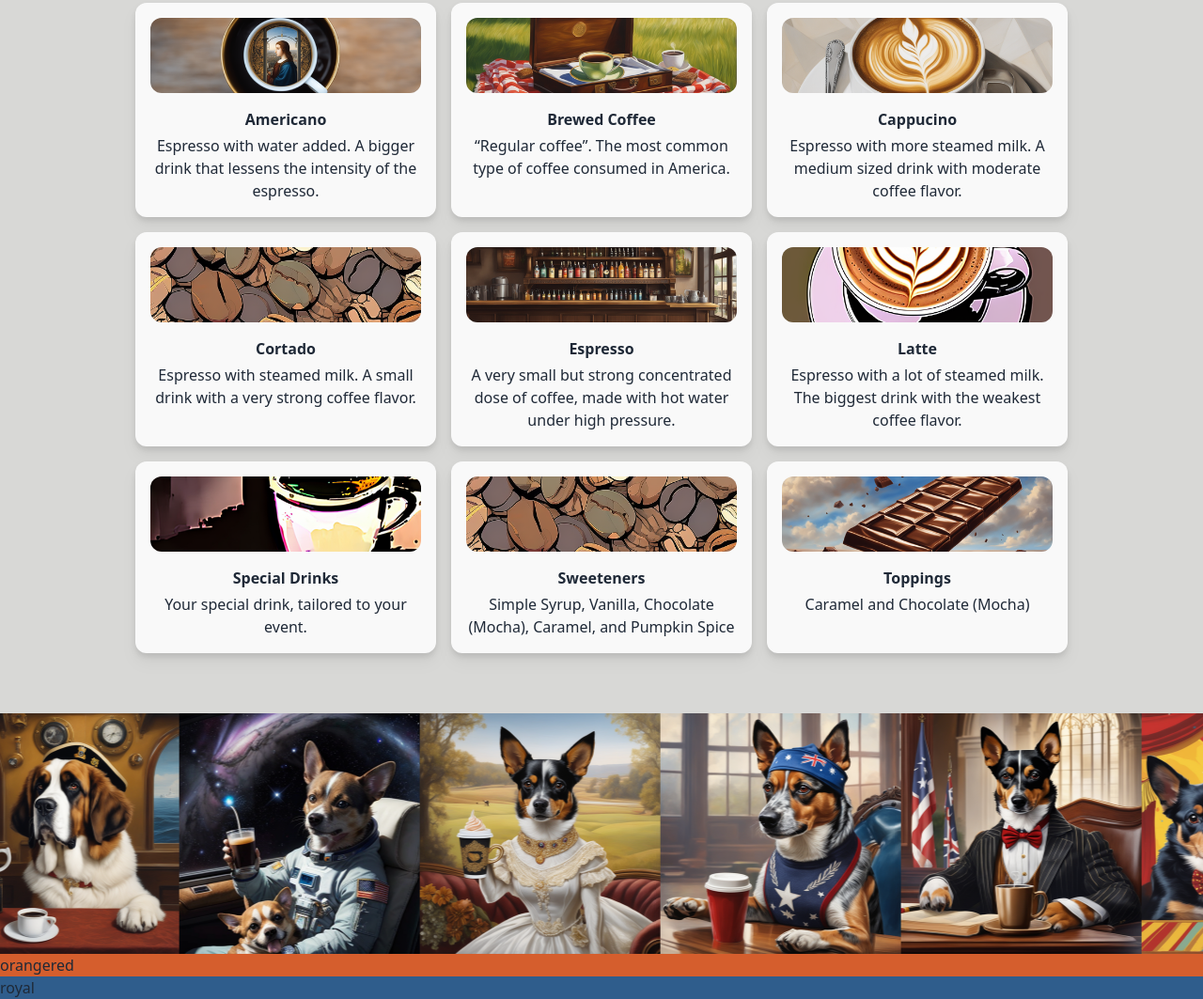
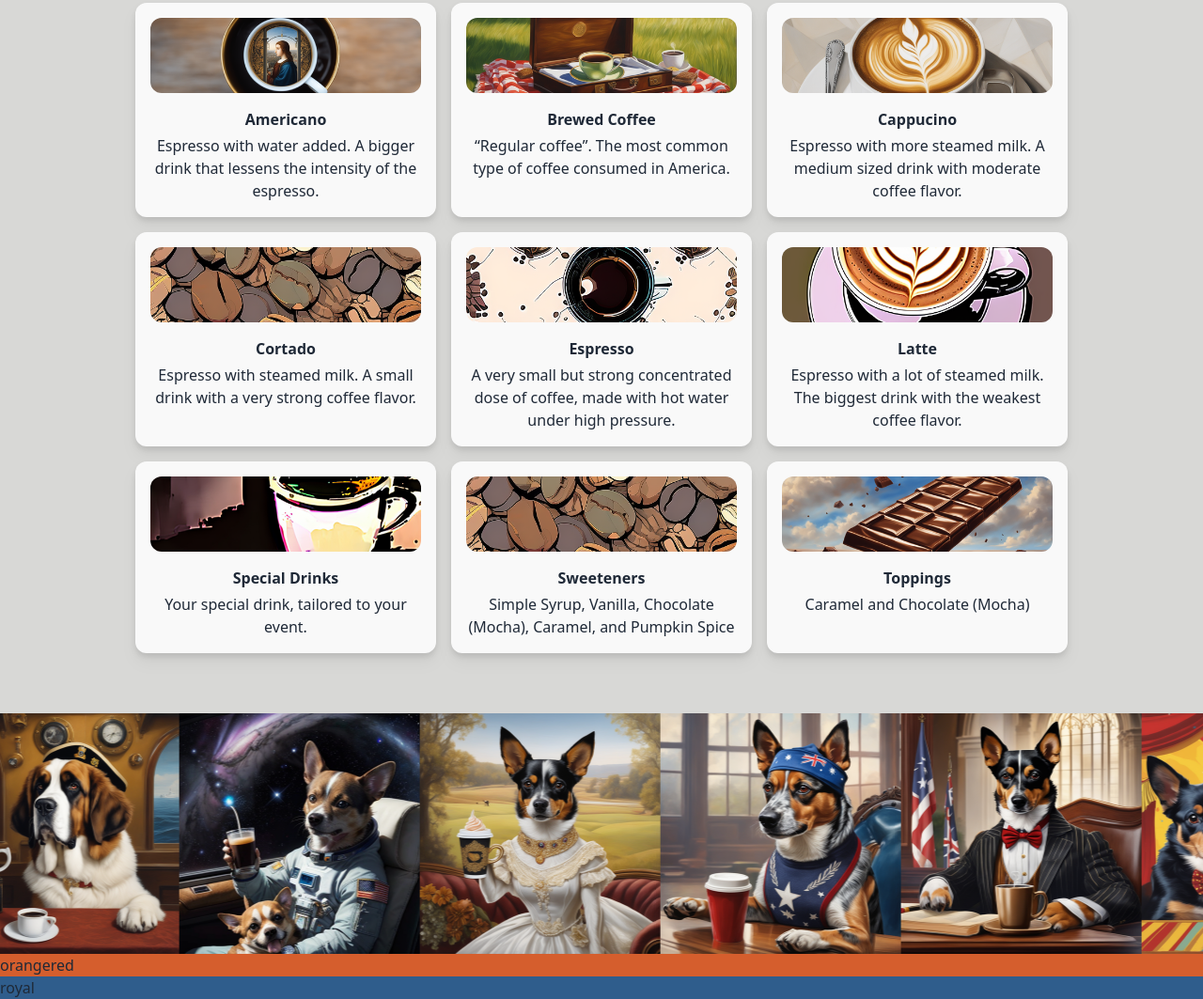
Before and after one commit to AndrewB-S/SYBCoffee, an Astro site: page / in a window 1280 px wide. Shown: the part 981-2044 px from the top of the page at 94% size. Built offline with nearby package versions, Linux system fonts and the light colour scheme; Astro itself is replaced by a stand-in of ours.

Commit message:
Update Drinks “espresso”

```diff
--- a/src/content/drinks/espresso.md
+++ b/src/content/drinks/espresso.md
@@ -1,6 +1,6 @@
 ---
 title: Espresso
-image: _astro/renaissance-style-painting-of-monin-syrup-pumps-with-no-label-close-up-in-the-back-of-the-coffee-s-825306379.png
+image: _astro/00097-3901288698.png
 ---
 
 A very small but strong concentrated dose of coffee, made with hot water under high pressure.
```
